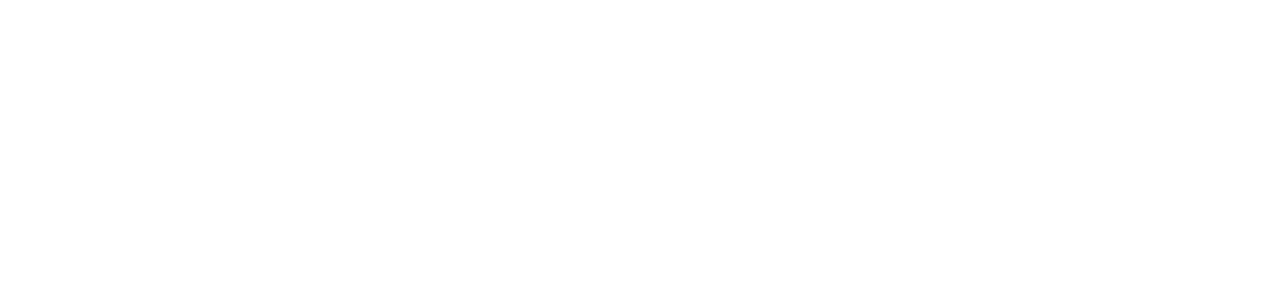
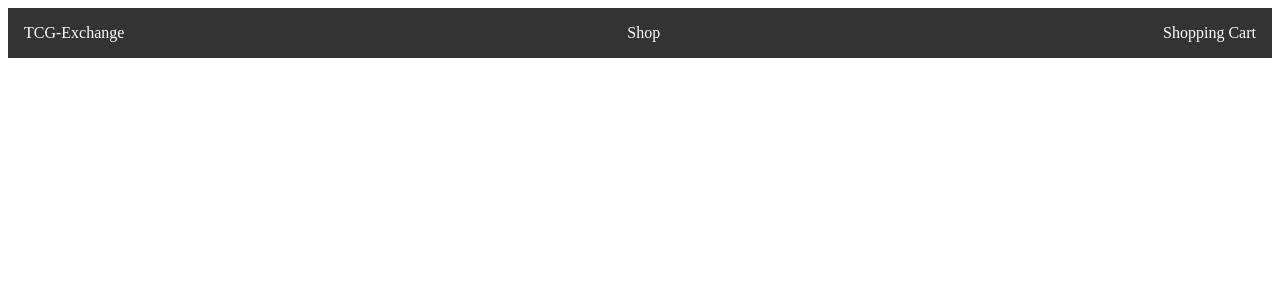
Before and after one commit to TimBjorkegren/TCG-Exchange, a React (Vite) app: page / in a window 1280 px wide. Before the commit this address had no page. Shown: the top 300 px of the page. Built offline with nearby package versions, Linux system fonts and the light colour scheme.

Commit message:
added some structure for the site

```diff
--- /dev/null
+++ b/src/MainPage.jsx
@@ -0,0 +1,10 @@
+import React from 'react'
+import "./styling/MainPage.css"
+
+const MainPage = () => {
+    return (
+        <div></div>
+    )
+}
+
+export default MainPage
--- /dev/null
+++ b/src/NavBar.jsx
@@ -0,0 +1,20 @@
+import React from 'react'
+import './styling/Navbar.css'
+
+const NavBar = () => {
+    return (
+        <nav className="navbar">
+            <div className='navLeft'>
+                <a href='/' className='logo'>TCG-Exchange</a>
+            </div>
+            <div className='navCenter'>
+                <a href='/'>Shop</a>
+            </div>
+            <div className='navRight'>
+                <a href='/'>Shopping Cart</a>
+            </div>
+        </nav>
+    )
+}
+
+export default NavBar
--- /dev/null
+++ b/src/ShoppingContainer.jsx
@@ -0,0 +1,12 @@
+import React from 'react'
+import "./styling/ShopContainer.css"
+
+const shoppingContainer = () => {
+    return (
+        <div className='container'>
+
+        </div>
+    )
+}
+
+export default shoppingContainer
--- a/src/main.jsx
+++ b/src/main.jsx
@@ -1,12 +1,17 @@
 import { StrictMode } from 'react'
 import { createRoot } from 'react-dom/client'
 import { BrowserRouter, Routes, Route } from 'react-router'
+import NavBar from "./NavBar";
+import ShoppingContainer from "./shoppingContainer";
+import MainPage from "./MainPage";
 
 // Skapa en sida där du kan köpa och om man hinner sälja pokemon/någon typ av kort
 //Målet är att kunna lägga produkter i en varukorg och sedan gå till checkout på en annan sida
 
 createRoot(document.getElementById('root')).render(
   <StrictMode>
+    <NavBar />
+    <ShoppingContainer />
     <BrowserRouter>
       <Routes>
 
--- /dev/null
+++ b/src/styling/Navbar.css
@@ -0,0 +1,13 @@
+.navbar {
+    display: flex;
+    justify-content: space-between;
+    align-items: center;
+    background-color: #333;
+    color: #fff;
+    padding: 1rem;
+}
+
+.navbar a {
+    text-decoration: none;
+    color: white;
+}
--- /dev/null
+++ b/src/styling/ShopContainer.css
@@ -0,0 +1,6 @@
+.container {
+    display: flex;
+    max-width: 100%;
+    max-height: 100%;
+    height: 1000px;
+}
```
Also changed, not shown: src/styling/Mainpage.css (added).
